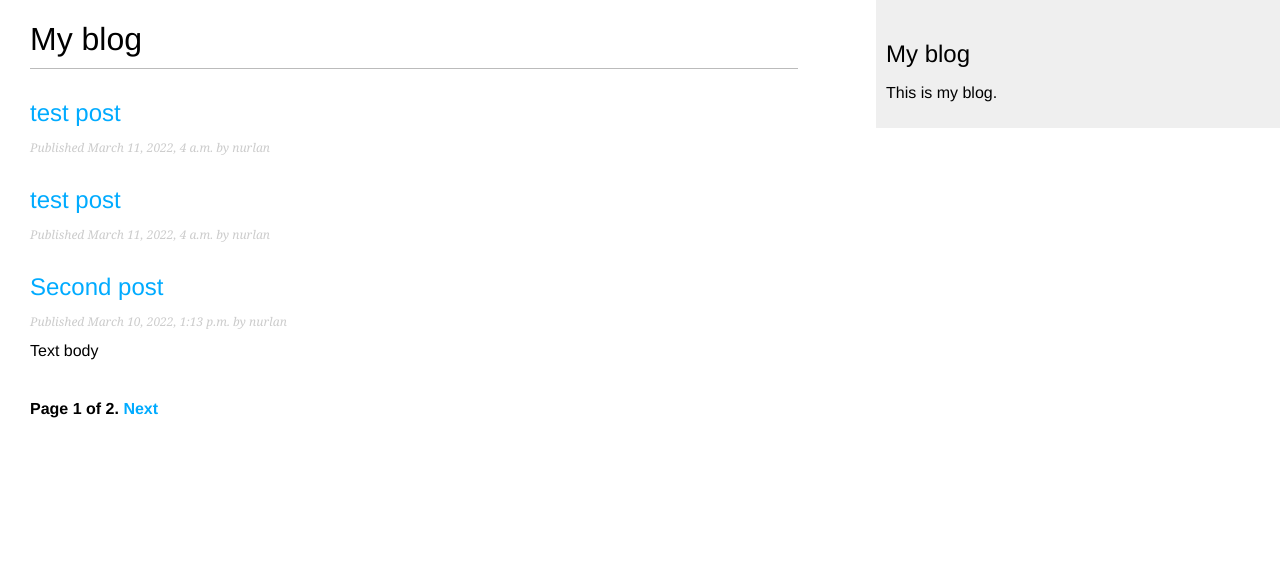
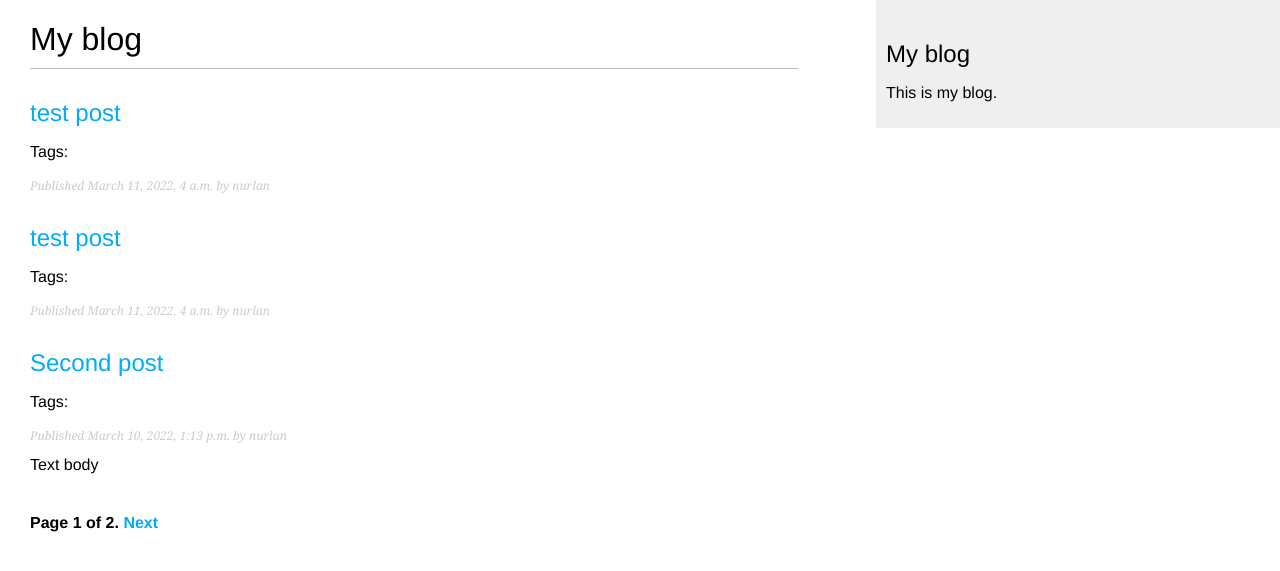
Before and after one commit to muslim39n/django-by-example, a Django app: page /blog/ in a window 1280 px wide. Shown: the top 571 px of the page. Run offline with Django 4.2, Linux system fonts and the light colour scheme; data comes from the database, SQL or seed files in the repository; both versions use the stored data as it was after the commit.

Commit message:
Added tags

```diff
--- a/mysite/blog/models.py
+++ b/mysite/blog/models.py
@@ -2,6 +2,7 @@ import email
 from django.db import models
 from django.utils import timezone
 from django.urls import reverse
+from taggit.managers import TaggableManager
 
 from django.contrib.auth.models import User
 
@@ -27,6 +28,7 @@ class Post(models.Model):
     status = models.CharField(max_length=10,
                                 choices=STATUS_CHOICES,
                                 default='draft')
+    tags = TaggableManager()
 
     objects = models.Manager()
     published = PublishedManager()
@@ -42,6 +44,8 @@ class Post(models.Model):
                                             self.publish.month,
                                             self.publish.day,
                                             self.slug])
+
+
 
 class Comment(models.Model):
     post = models.ForeignKey(Post,
--- a/mysite/blog/templates/blog/post/list.html
+++ b/mysite/blog/templates/blog/post/list.html
@@ -4,10 +4,22 @@
 
 {% block content %}
     <h1>My blog</h1>
+    {% if tag %}
+        <h2>Posts tagged with "{{ tag.name }}"</h2>
+    {% endif %}
     {% for post in posts %}
         <h2>
             <a href="{{ post.get_absolute_url }}">{{ post.title }}</a>
         </h2>
+        <p class="tags">
+            Tags:
+            {% for tag in post.tags.all %}
+                <a href="{% url 'blog:post_list_by_tag' tag.slug %}">
+                    {{ tag.name }}
+                </a>
+                {% if not forloop.last %}, {% endif %}
+            {% endfor %}
+        </p>
         <p class="date">
             Published {{ post.publish }} by {{ post.author }}
         </p>
--- a/mysite/blog/urls.py
+++ b/mysite/blog/urls.py
@@ -7,4 +7,5 @@ urlpatterns = [
     path('', views.post_list, name='post_list'),
     path('<int:year>/<int:month>/<int:day>/<slug:post>/', views.post_detail, name='post_detail'),
     path('<int:post_id>/share/', views.post_share, name='post_share'),
+    path('tag/<slug:tag_slug>/', views.post_list, name='post_list_by_tag'),
 ]
--- a/mysite/blog/views.py
+++ b/mysite/blog/views.py
@@ -2,12 +2,22 @@ from django.shortcuts import render, get_object_or_404
 from django.core.paginator import Paginator, EmptyPage, PageNotAnInteger
 from django.core.mail import send_mail
 
+
+
 from .forms import EmailPostForm, CommentForm
+
+from taggit.models import Tag
 
 from .models import Post, Comment
 
-def post_list(request):
+def post_list(request, tag_slug = None):
     object_list = Post.published.all()
+    tag = None
+
+    if tag_slug:
+        tag = get_object_or_404(Tag, slug=tag_slug)
+        object_list = object_list.filter(tags__in=[tag])
+
     paginator = Paginator(object_list, 3)
     page = request.GET.get('page')
     print(page)
@@ -22,7 +32,8 @@ def post_list(request):
         print('EmptyPage')
 
     return render(request, 'blog/post/list.html', {'page': page,
-                                                    'posts': posts})
+                                                    'posts': posts,
+                                                    'tag': tag})
 
 def post_detail(request, year, month, day, post):
     post = get_object_or_404(Post, slug=post,
--- a/mysite/mysite/settings.py
+++ b/mysite/mysite/settings.py
@@ -38,6 +38,7 @@ INSTALLED_APPS = [
     'django.contrib.messages',
     'django.contrib.staticfiles',
     'blog.apps.BlogConfig',
+    'taggit',
 ]
 
 MIDDLEWARE = [
```
Also changed, not shown: mysite/db.sqlite3.
